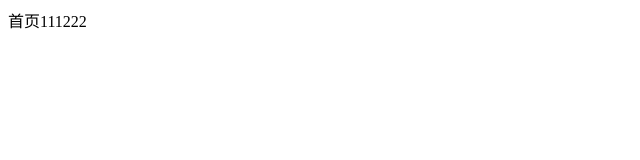
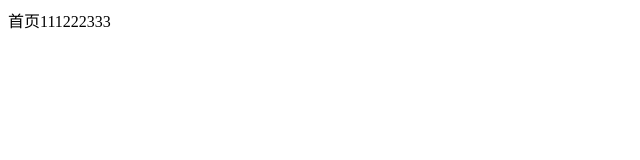
Before and after one commit to hbq1998/git-demo, a plain HTML site: page index.html in a window 1280 px wide. Shown: the full height of the page, 0-640 px from the left. Drawn offline with Linux system fonts and the light colour scheme.

Commit message:
A程序员第四次提交

```diff
--- a/index.html
+++ b/index.html
@@ -8,7 +8,7 @@
 </head>
 
 <body>
-    首页111222
+    首页111222333
 </body>
 
 </html>
```
